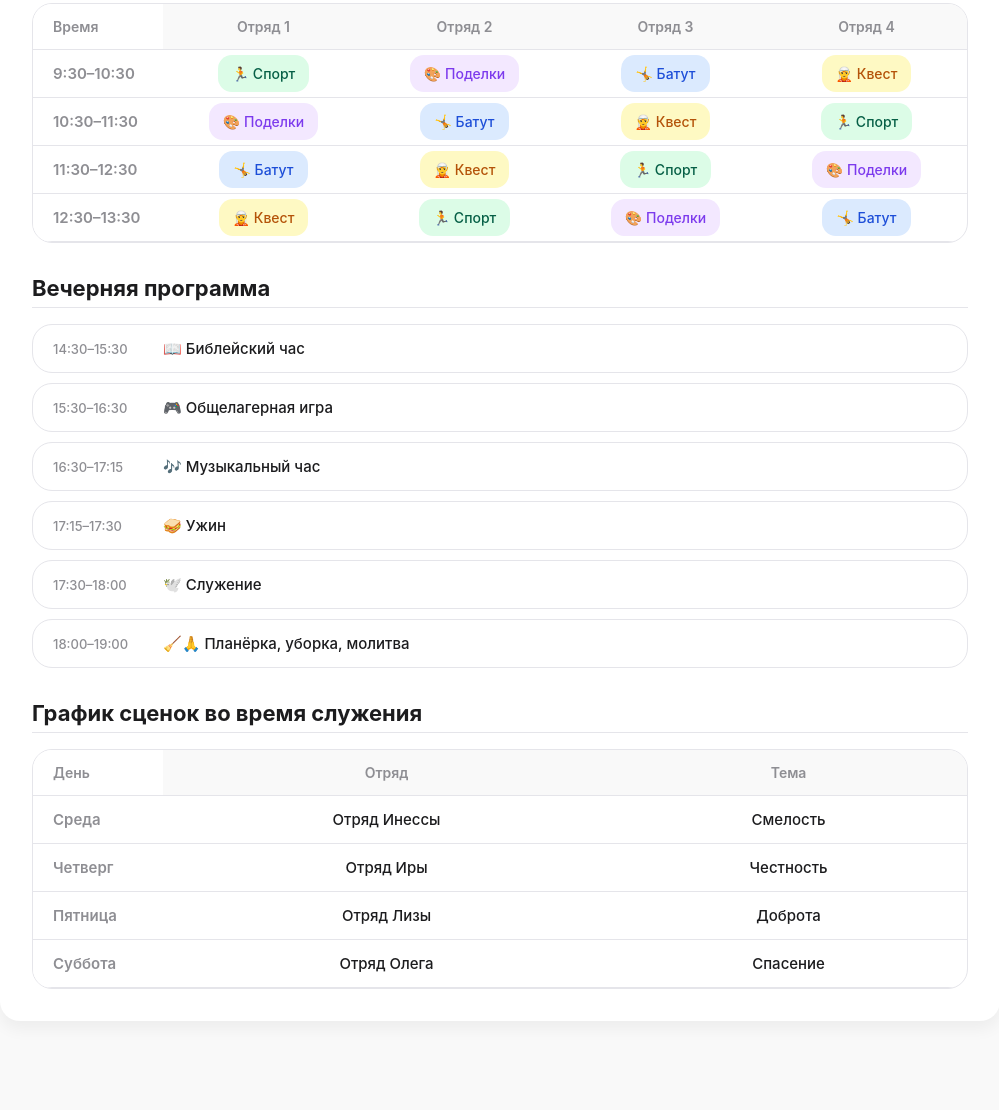
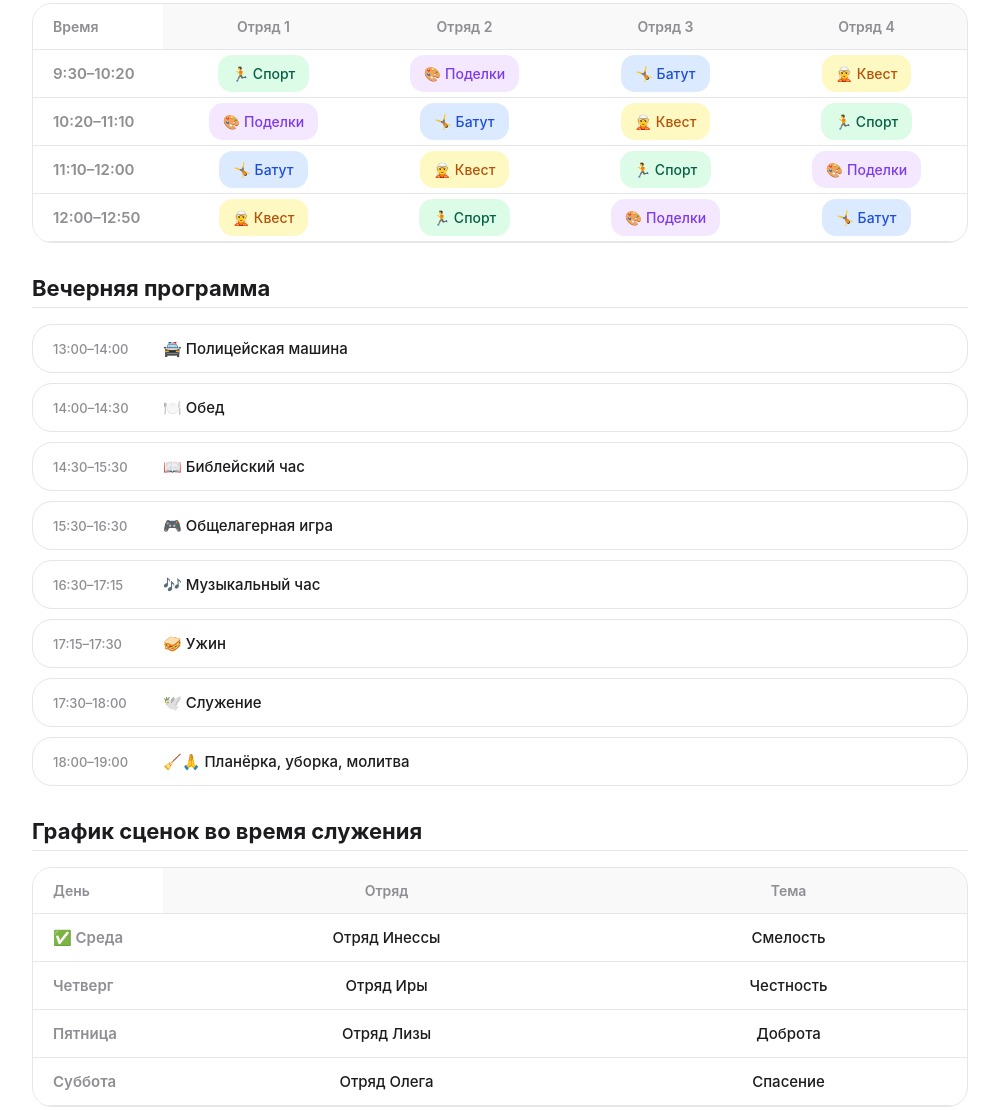
Before and after one commit to oleh-satoshi/camp, a plain HTML site: page index.html in a window 1280 px wide. Shown: the part 522-1632 px from the top of the page, without its empty margins (140-1139 px from the left). Before the commit the page ends 1583 px from the top, so only its background shows below. Drawn offline with Linux system fonts and the light colour scheme.

Commit message:
Update index.html

```diff
--- a/index.html
+++ b/index.html
@@ -216,6 +216,8 @@
       <div class="entry"><div class="time">9:10–9:20</div><div>🤸 Зарядка</div></div>
       <div class="entry"><div class="time">9:20–9:30</div><div>🍽️ Завтрак</div></div>
 
+
+
        <h2>Факультативы</h2>
 <div class="table-wrapper">
   <table>
@@ -223,15 +225,17 @@
       <tr><th>Время</th><th>Отряд 1</th><th>Отряд 2</th><th>Отряд 3</th><th>Отряд 4</th></tr>
     </thead>
     <tbody>
-            <tr><td>9:30–10:30</td><td><span class="badge sport">🏃 Спорт</span></td><td><span class="badge craft">🎨 Поделки</span></td><td><span class="badge trampoline">🤸 Батут</span></td><td><span class="badge quest">🧝 Квест</span></td></tr>
-            <tr><td>10:30–11:30</td><td><span class="badge craft">🎨 Поделки</span></td><td><span class="badge trampoline">🤸 Батут</span></td><td><span class="badge quest">🧝 Квест</span></td><td><span class="badge sport">🏃 Спорт</span></td></tr>
-            <tr><td>11:30–12:30</td><td><span class="badge trampoline">🤸 Батут</span></td><td><span class="badge quest">🧝 Квест</span></td><td><span class="badge sport">🏃 Спорт</span></td><td><span class="badge craft">🎨 Поделки</span></td></tr>
-            <tr><td>12:30–13:30</td><td><span class="badge quest">🧝 Квест</span></td><td><span class="badge sport">🏃 Спорт</span></td><td><span class="badge craft">🎨 Поделки</span></td><td><span class="badge trampoline">🤸 Батут</span></td></tr>
+      <tr><td>9:30–10:20</td><td><span class="badge sport">🏃 Спорт</span></td><td><span class="badge craft">🎨 Поделки</span></td><td><span class="badge trampoline">🤸 Батут</span></td><td><span class="badge quest">🧝 Квест</span></td></tr>
+      <tr><td>10:20–11:10</td><td><span class="badge craft">🎨 Поделки</span></td><td><span class="badge trampoline">🤸 Батут</span></td><td><span class="badge quest">🧝 Квест</span></td><td><span class="badge sport">🏃 Спорт</span></td></tr>
+      <tr><td>11:10–12:00</td><td><span class="badge trampoline">🤸 Батут</span></td><td><span class="badge quest">🧝 Квест</span></td><td><span class="badge sport">🏃 Спорт</span></td><td><span class="badge craft">🎨 Поделки</span></td></tr>
+      <tr><td>12:00–12:50</td><td><span class="badge quest">🧝 Квест</span></td><td><span class="badge sport">🏃 Спорт</span></td><td><span class="badge craft">🎨 Поделки</span></td><td><span class="badge trampoline">🤸 Батут</span></td></tr>
     </tbody>
   </table>
 </div>
 
 <h2>Вечерняя программа</h2>
+<div class="entry"><div class="time">13:00–14:00</div><div>🚔 Полицейская машина</div></div>
+<div class="entry"><div class="time">14:00–14:30</div><div>🍽️ Обед</div></div>
 <div class="entry"><div class="time">14:30–15:30</div><div>📖 Библейский час</div></div>
 <div class="entry"><div class="time">15:30–16:30</div><div>🎮 Общелагерная игра</div></div>
 <div class="entry"><div class="time">16:30–17:15</div><div>🎶 Музыкальный час</div></div>
@@ -244,7 +248,7 @@
         <table>
           <thead><tr><th>День</th><th>Отряд</th><th>Тема</th></tr></thead>
           <tbody>
-            <tr><td>Среда</td><td>Отряд Инессы</td><td>Смелость</td></tr>
+            <tr><td>✅ Среда</td><td>Отряд Инессы</td><td>Смелость</td></tr>
             <tr><td>Четверг</td><td>Отряд Иры</td><td>Честность</td></tr>
             <tr><td>Пятница</td><td>Отряд Лизы</td><td>Доброта</td></tr>
             <tr><td>Суббота</td><td>Отряд Олега</td><td>Спасение</td></tr>
```
Lines whose indentation alone changed are shown as unchanged.
